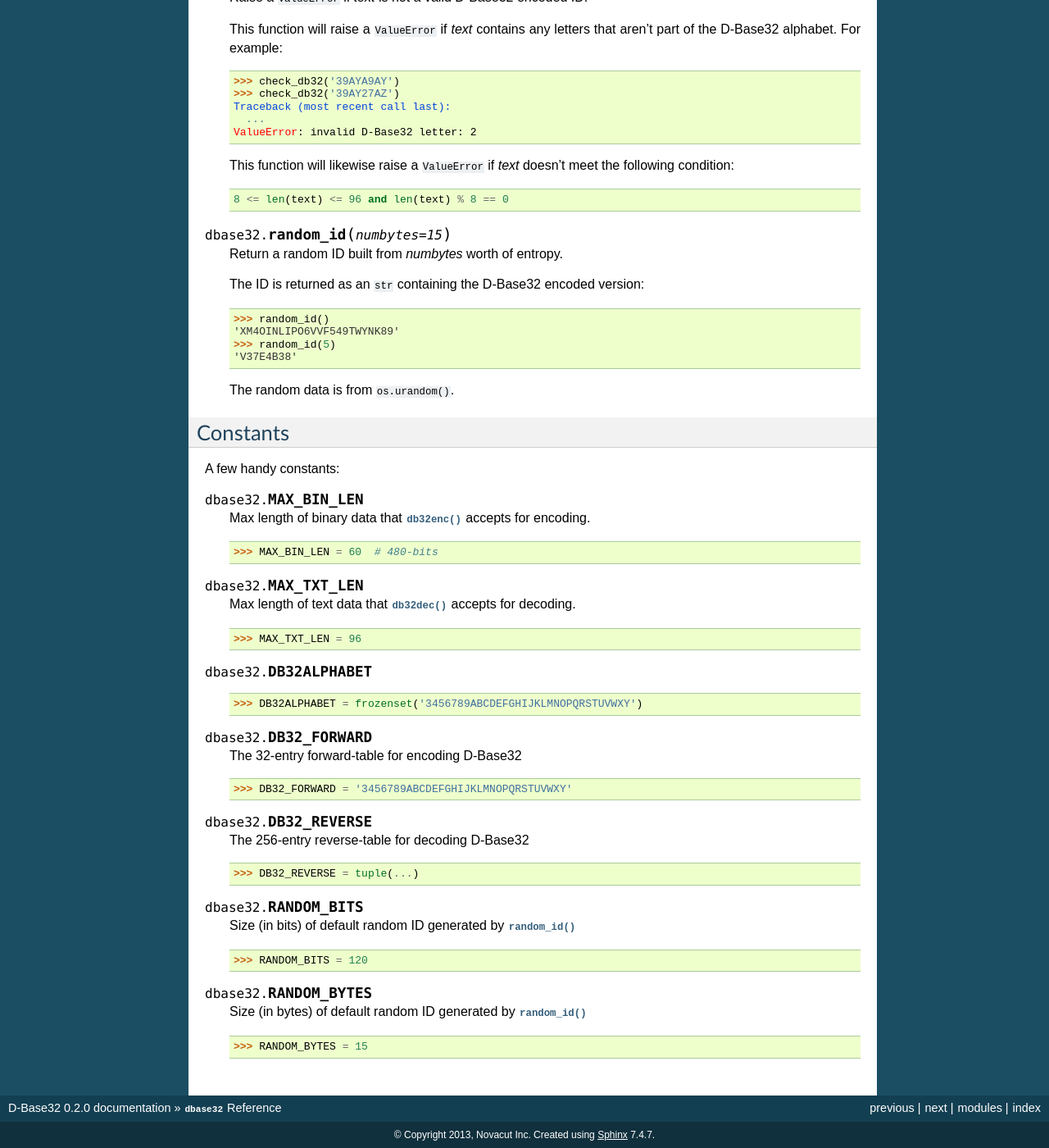
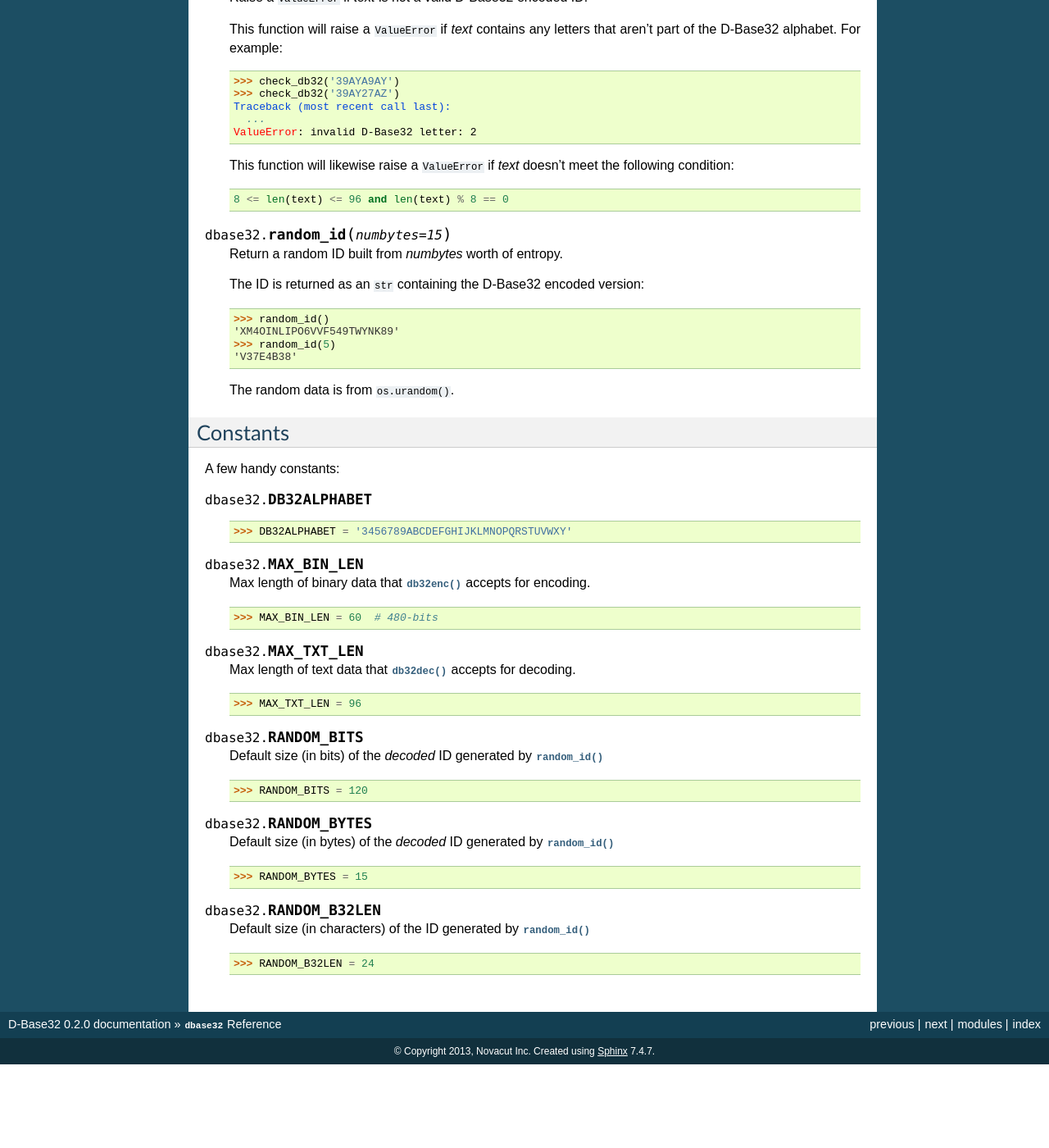
Before and after one commit to json420/dbase32, a Sphinx documentation site: the page built from doc/dbase32.rst, in a window 1280 px wide and 1400 px high, scrolled down 994 px. Shown: the whole window at 82% size. Built offline with Sphinx 7.4.7, drawn with Linux system fonts in a browser that asks for light colours; after the commit the page ends 2292 px from its top, so only the background shows below that; some of the changed text lies outside the part shown.

Commit message:
doc/dbase32.rst: updated 'Constants' section

```diff
--- a/doc/dbase32.rst
+++ b/doc/dbase32.rst
@@ -107,34 +112,22 @@ A few handy constants:
     >>> MAX_TXT_LEN = 96
 
 
-.. data:: DB32ALPHABET
-
-    >>> DB32ALPHABET = frozenset('3456789ABCDEFGHIJKLMNOPQRSTUVWXY')
-
-
-.. data:: DB32_FORWARD
-
-    The 32-entry forward-table for encoding D-Base32
-
-    >>> DB32_FORWARD = '3456789ABCDEFGHIJKLMNOPQRSTUVWXY'
-
-
-.. data:: DB32_REVERSE
-
-    The 256-entry reverse-table for decoding D-Base32
-
-    >>> DB32_REVERSE = tuple(...)
-
-
 .. data:: RANDOM_BITS
 
-    Size (in bits) of default random ID generated by :func:`random_id()`
+    Default size (in bits) of the *decoded* ID generated by :func:`random_id()`
 
     >>> RANDOM_BITS = 120
 
 
 .. data:: RANDOM_BYTES
 
-    Size (in bytes) of default random ID generated by :func:`random_id()`
+    Default size (in bytes) of the *decoded* ID generated by :func:`random_id()`
 
     >>> RANDOM_BYTES = 15
+
+
+.. data:: RANDOM_B32LEN
+
+    Default size (in characters) of the ID generated by :func:`random_id()`
+
+    >>> RANDOM_B32LEN = 24
```
Also changed, not shown: other parts of doc/dbase32.rst (+5 -0 lines).
